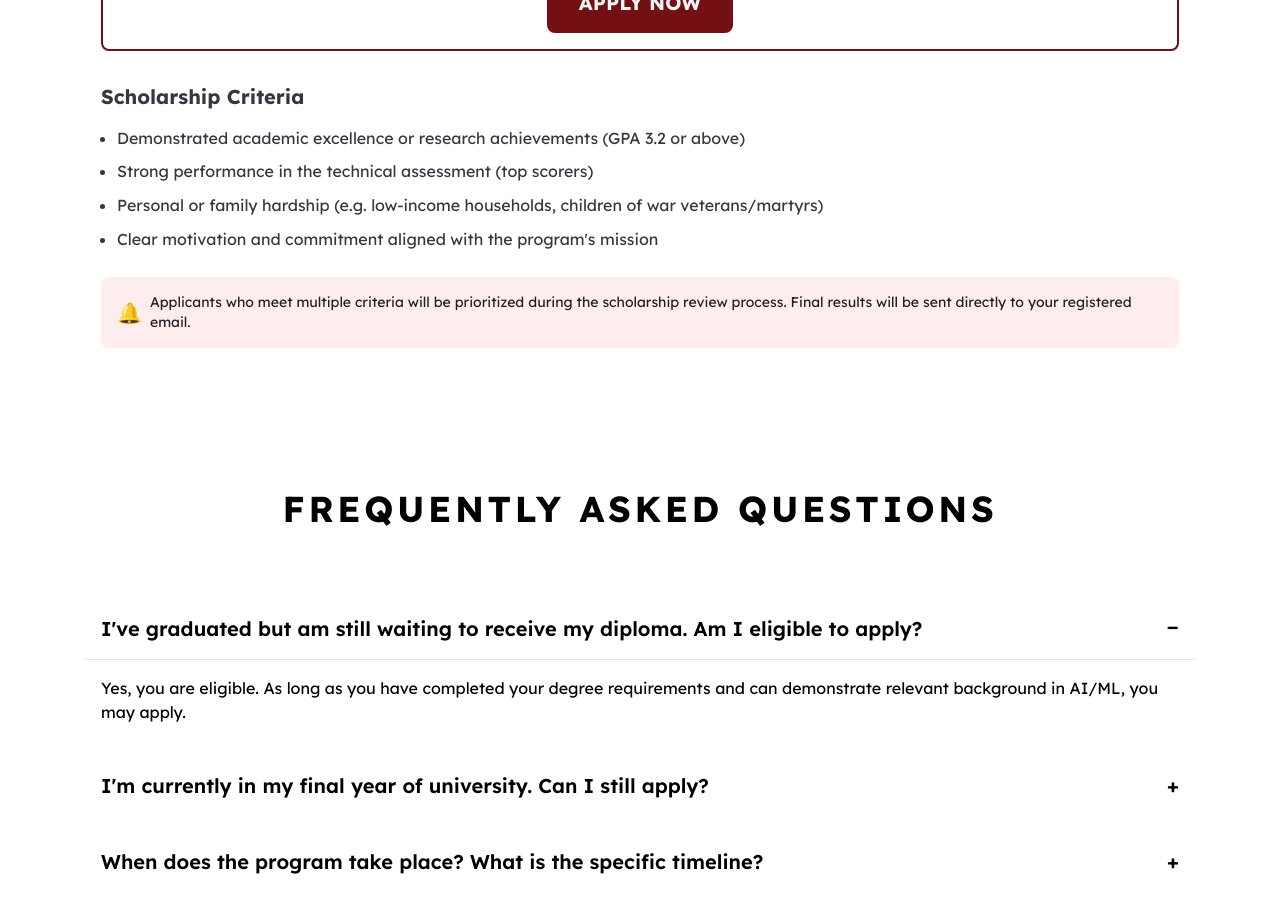
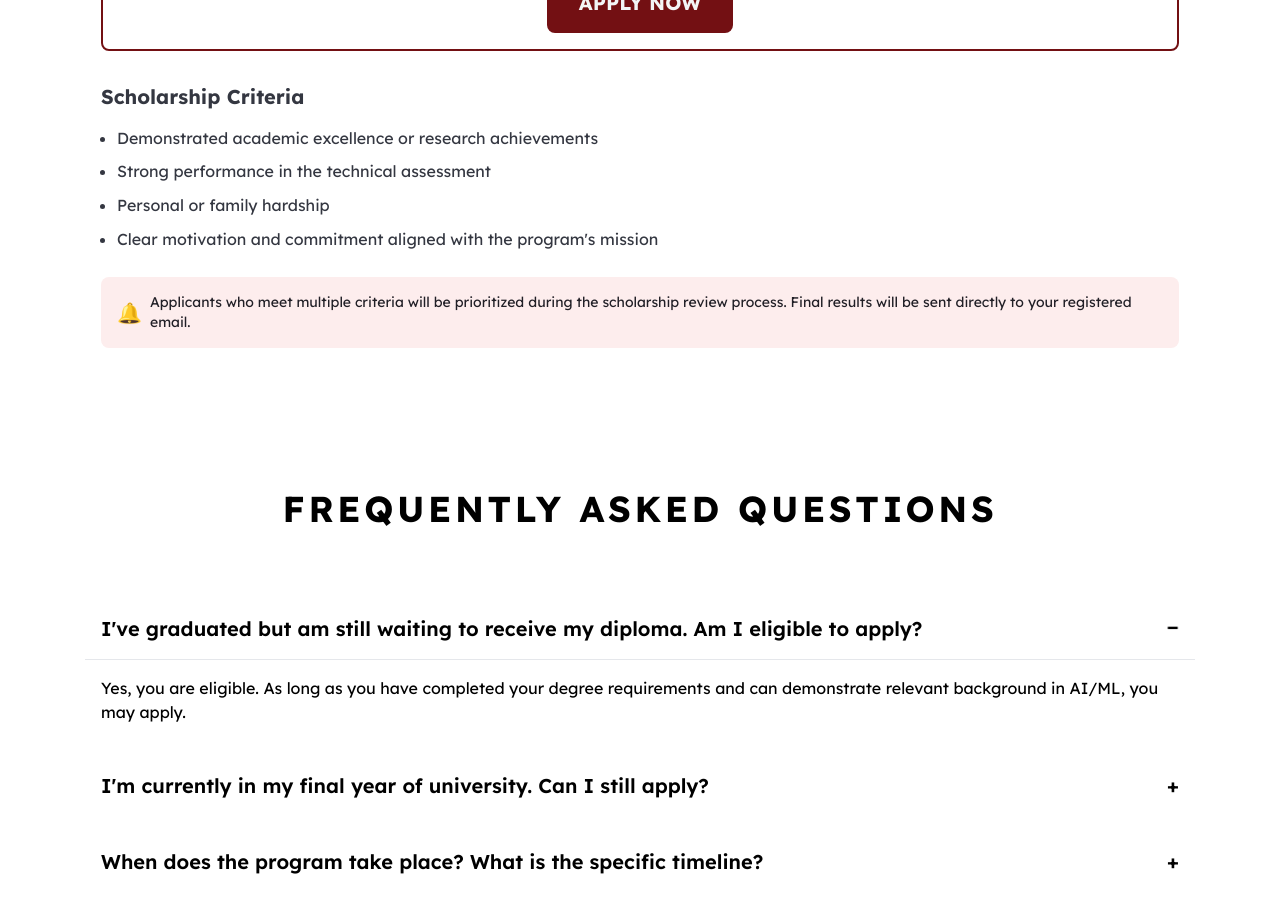
Before and after one commit to trungduong1185/astar, a React (Create React App) app: page / in a window 1280 px wide. Shown: the part 7740-8653 px from the top of the page. Built offline with nearby package versions, Linux system fonts and the light colour scheme.

Commit message:
Update index.js
Update Scholarship Criteria

```diff
--- a/src/containers/Fee/index.js
+++ b/src/containers/Fee/index.js
@@ -40,13 +40,13 @@ const Fee = ({ id }) => {
                     <h3 className="f4 fw7 pc-dark-gray mb3">Scholarship Criteria</h3>
                     <ul className="flex flex-column details-list-scholarship">
                             <li className="f5 pc-dark-gray ma0">
-                                Demonstrated academic excellence or research achievements (GPA 3.2 or above)
+                                Demonstrated academic excellence or research achievements
                             </li>
                             <li className="f5 pc-dark-gray ma0">
-                                Strong performance in the technical assessment (top scorers)
+                                Strong performance in the technical assessment
                             </li>
                             <li className="f5 pc-dark-gray ma0">
-                                Personal or family hardship (e.g. low-income households, children of war veterans/martyrs)
+                                Personal or family hardship
                             </li>
                             <li className="f5 pc-dark-gray ma0">
                                 Clear motivation and commitment aligned with the program's mission
```
